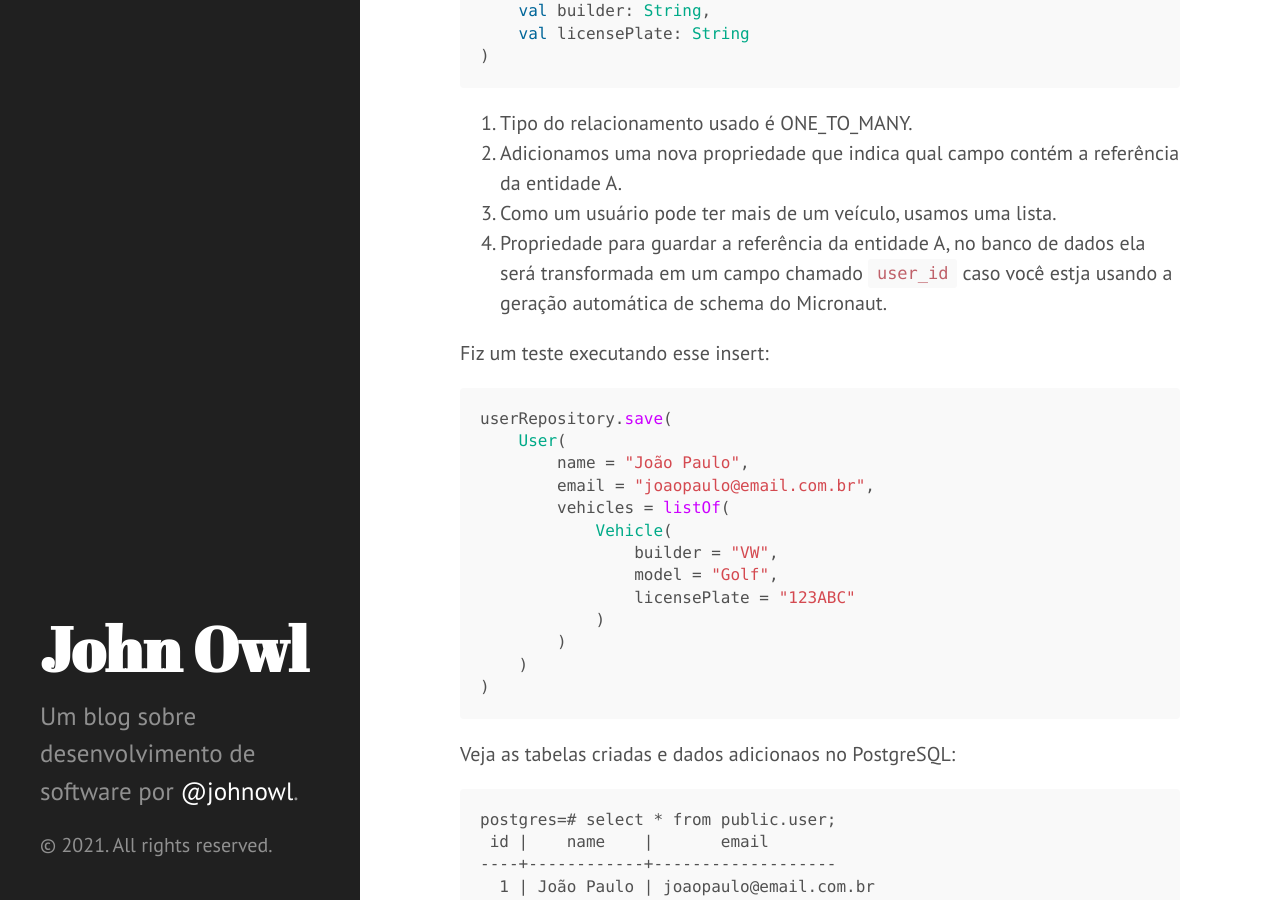
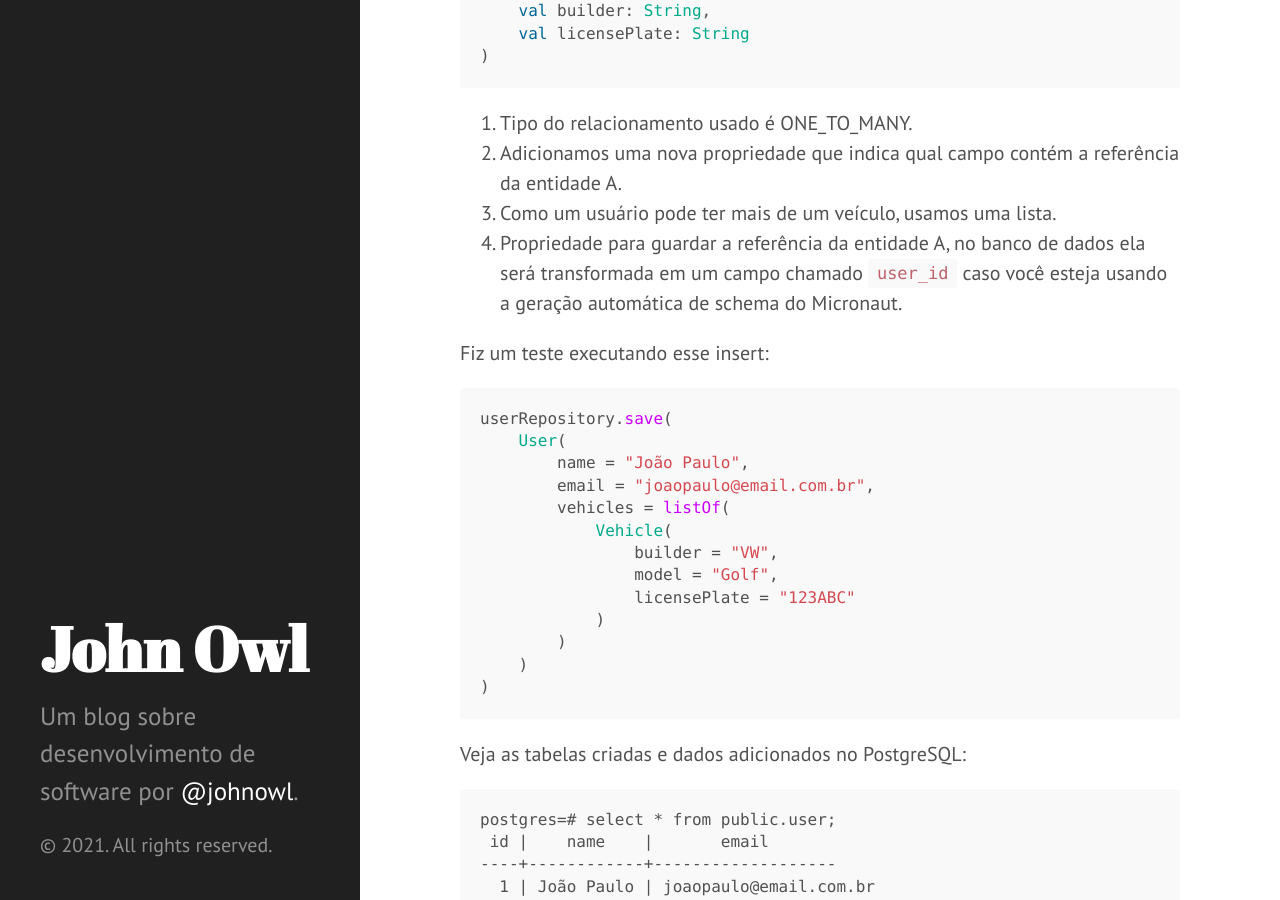
Before and after one commit to johnowl/johnowl.github.io, a Jekyll site: the page built from _posts/2021-09-22-como-usar-o-micronaut-data-jdbc.md, in a window 1280 px wide and 900 px high, scrolled down 7542 px. Built offline with Jekyll 4.4.1, drawn with Linux system fonts in a browser that asks for light colours; comment, search, counter and statistics services are not loaded.

Commit message:
Fix typo

````diff
--- a/_posts/2021-09-22-como-usar-o-micronaut-data-jdbc.md
+++ b/_posts/2021-09-22-como-usar-o-micronaut-data-jdbc.md
@@ -260,7 +260,7 @@ data class Vehicle(
 1. Tipo do relacionamento usado é ONE_TO_MANY.
 2. Adicionamos uma nova propriedade que indica qual campo contém a referência da entidade A.
 3. Como um usuário pode ter mais de um veículo, usamos uma lista.
-4. Propriedade para guardar a referência da entidade A, no banco de dados ela será transformada em um campo chamado `user_id` caso você estja usando a geração automática de schema do Micronaut.
+4. Propriedade para guardar a referência da entidade A, no banco de dados ela será transformada em um campo chamado `user_id` caso você esteja usando a geração automática de schema do Micronaut.
 
 Fiz um teste executando esse insert:
 
@@ -280,7 +280,7 @@ userRepository.save(
 )
 ```
 
-Veja as tabelas criadas e dados adicionaos no PostgreSQL:
+Veja as tabelas criadas e dados adicionados no PostgreSQL:
 
 ```text
 postgres=# select * from public.user;
````
